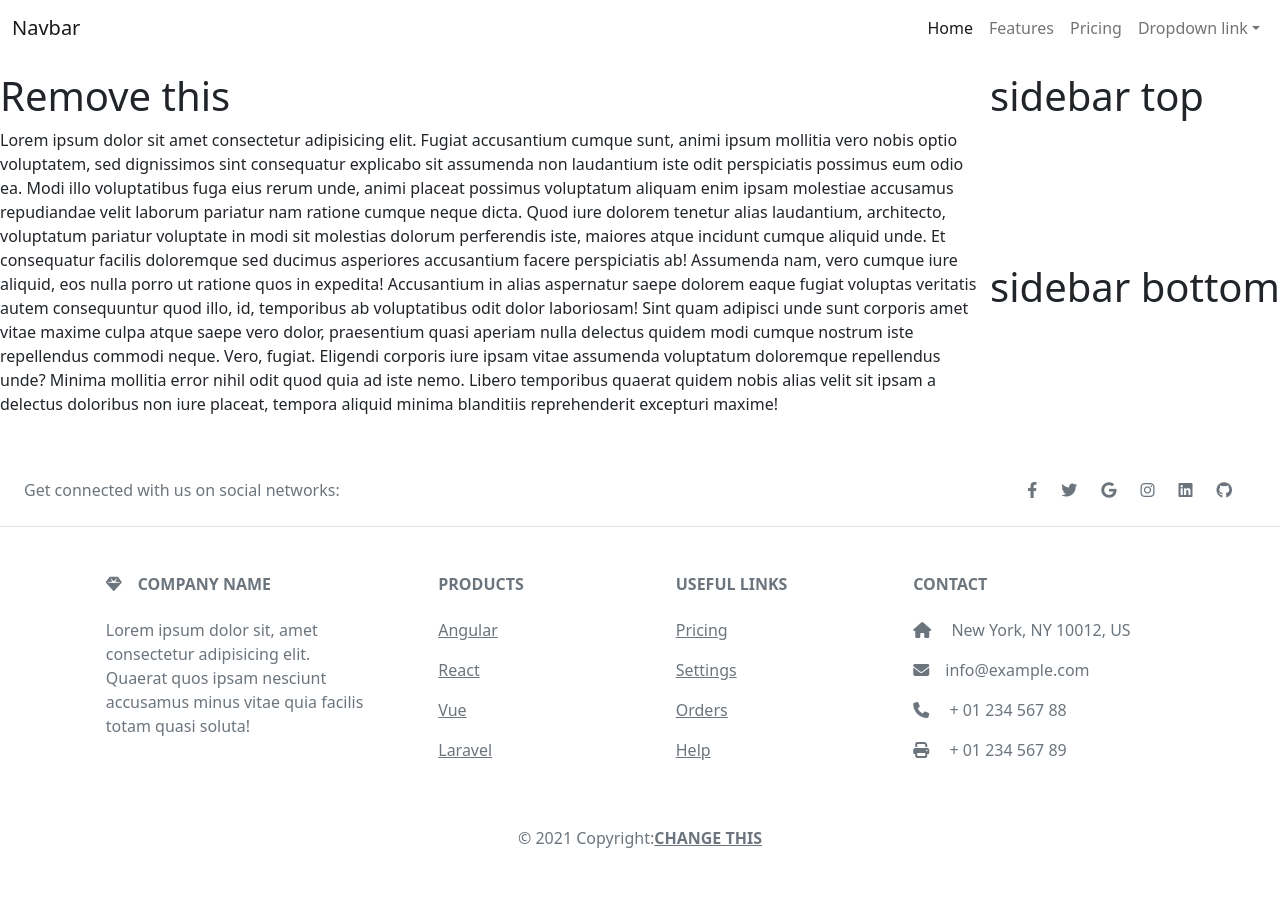
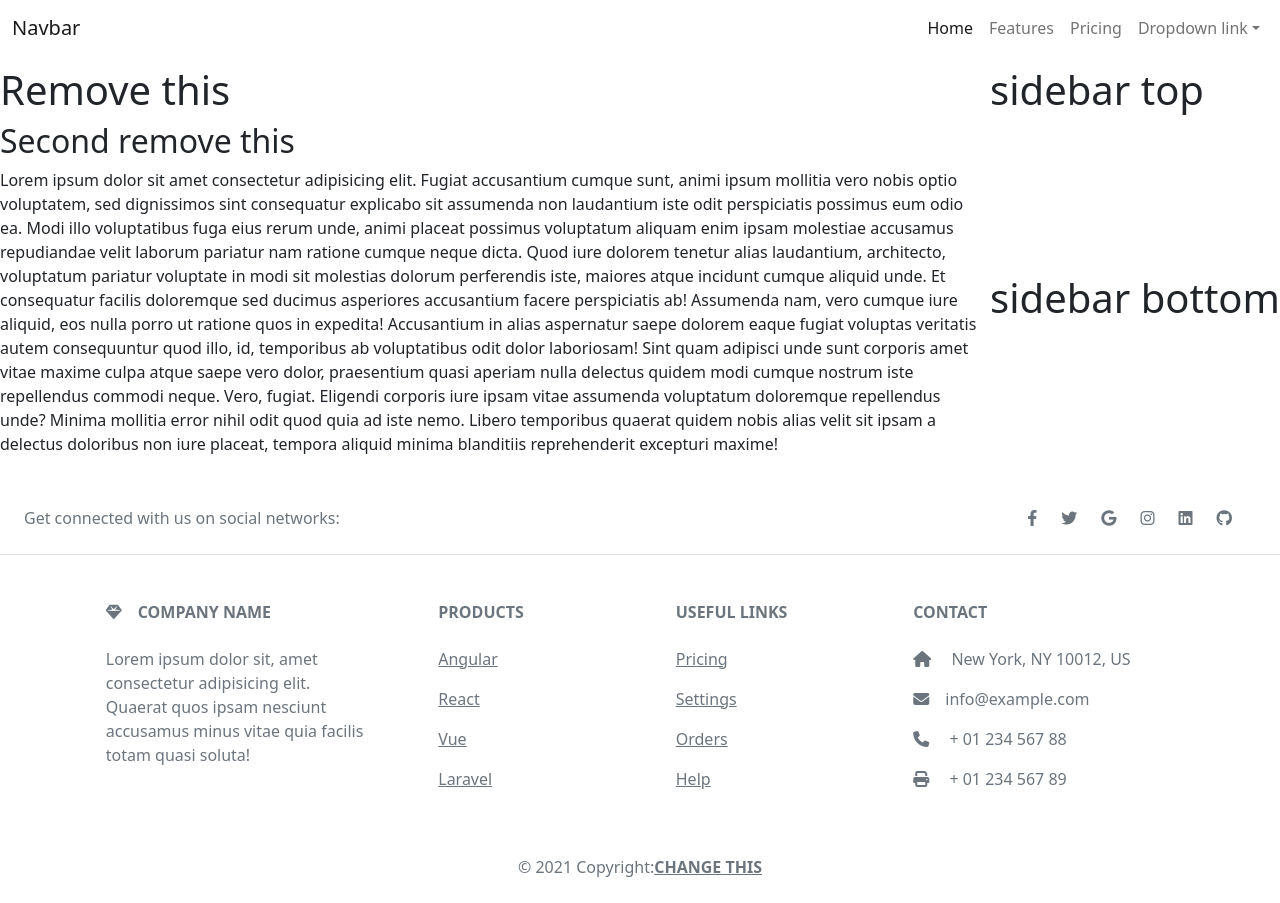
Before and after one commit to dchamp16/baseballpage, a React (Vite) app: page / in a window 1280 px wide. Before the commit the page ends 880 px from the top, so only its background shows below. Built offline with nearby package versions, Linux system fonts and the light colour scheme.

Commit message:
second remove this because first commit dint work from codesandbox

```diff
--- a/src/App.jsx
+++ b/src/App.jsx
@@ -12,6 +12,7 @@ function App() {
         {/* main content */}
         <div className="body">
           <h1>Remove this</h1>
+          <h2>Second remove this</h2>
           <p>
             Lorem ipsum dolor sit amet consectetur adipisicing elit. Fugiat
             accusantium cumque sunt, animi ipsum mollitia vero nobis optio
```
